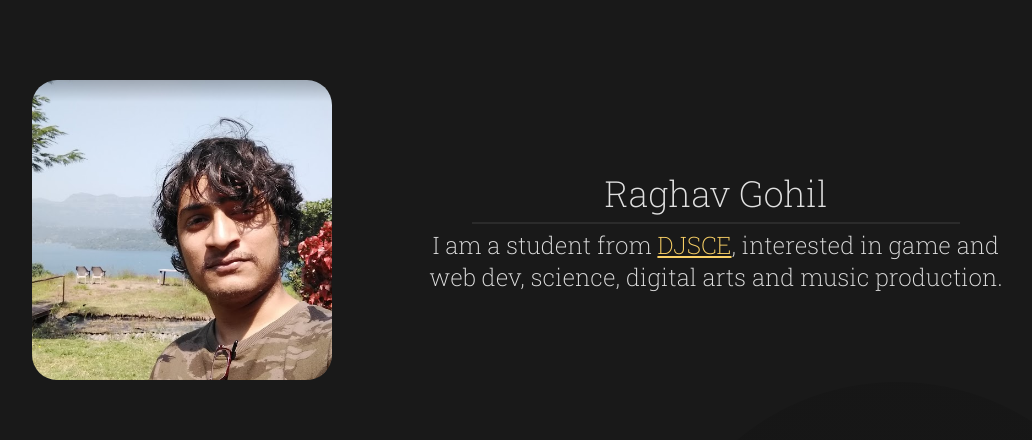
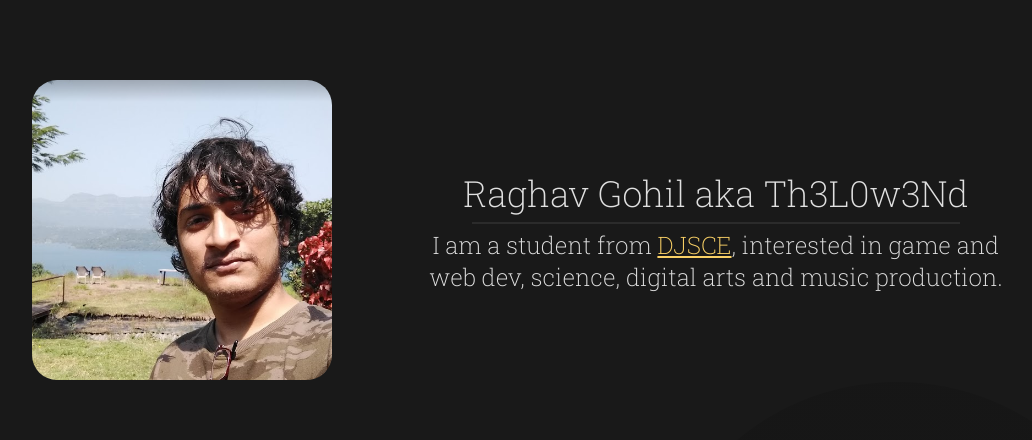
Before and after one commit to RaghavGohil/raghavgohil.github.io, a plain HTML site: page index.html in a window 1280 px wide. Shown: the top 440 px of the page, without its empty margins (74-1106 px from the left). Drawn offline with Linux system fonts and the light colour scheme.

Commit message:
Update index.html

```diff
--- a/index.html
+++ b/index.html
@@ -19,7 +19,7 @@
             <!-- <img id="hero-profile-pic" src="/assets/my-photo.png"> -->
             <div class="hero-profile-pic-container"><div id="hero-profile-pic"></div><div id="hero-profile-pic-glow"></div></div>
             <div id="hero-profile-content">
-                <h1>Raghav Gohil</h1>
+                <h1>Raghav Gohil aka Th3L0w3Nd</h1>
                 <hr>
                 <p>I am a student from <a href="https://www.djsce.ac.in/">DJSCE</a>, interested in game and web dev, science, digital arts and music production.</p>
             </div>
```
